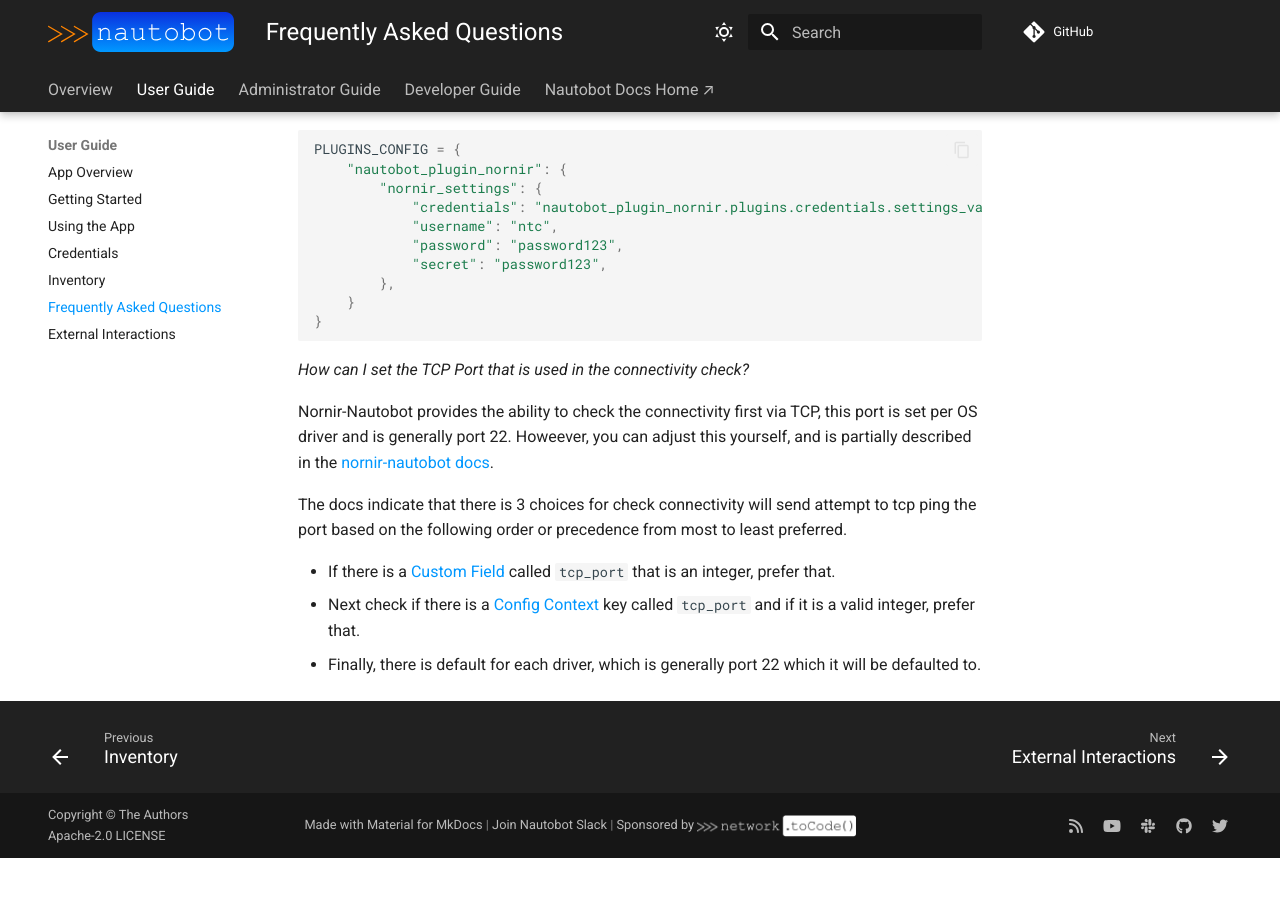
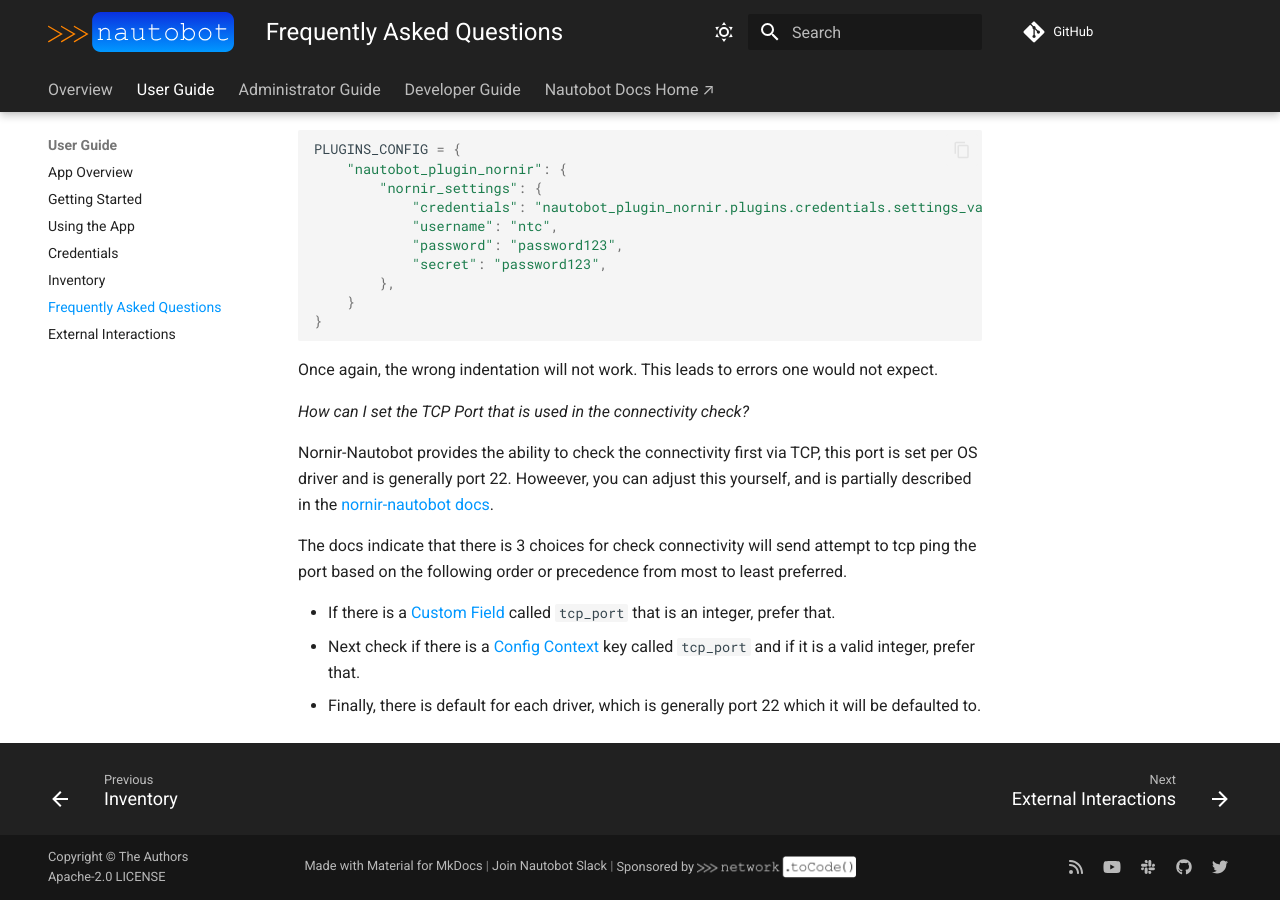
Before and after one commit to nautobot/nautobot-app-nornir, an MkDocs documentation site: the page built from docs/user/faq.md, in a window 1280 px wide and 900 px high, scrolled down 1669 px. Built offline with MkDocs 1.6.1 and Material for MkDocs 9.7.7, drawn with Linux system fonts in a browser that asks for light colours; comment, search, counter and statistics services are not loaded; before the commit the page ends 2527 px from its top, so only the background shows below that.

Commit message:
Update docs/user/faq.md

````diff
--- a/docs/user/faq.md
+++ b/docs/user/faq.md
@@ -85,6 +85,8 @@
 }
 ```
 
+Once again, the wrong indentation will not work. This leads to errors one would not expect.
+
 _How can I set the TCP Port that is used in the connectivity check?_
 
 Nornir-Nautobot provides the ability to check the connectivity first via TCP, this port is set per OS driver and is generally port 22. Howeever, you can adjust this yourself, and is partially described in the [nornir-nautobot docs](https://docs.nautobot.com/projects/nornir-nautobot/en/latest/task/task/#check-connectivity-configuration).
````
